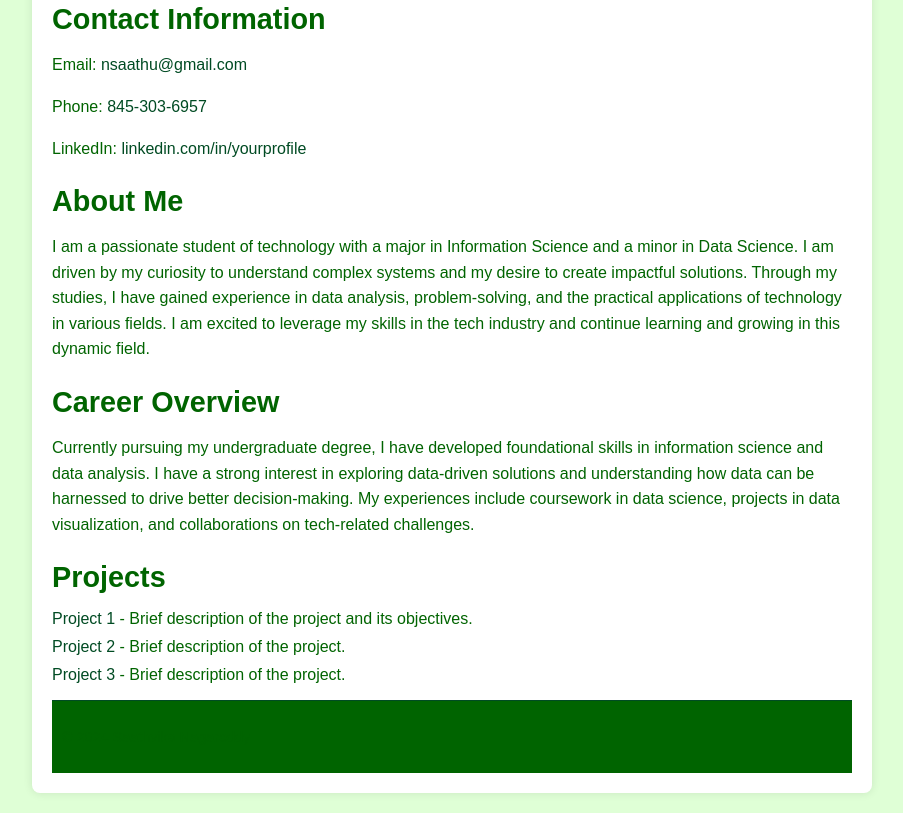
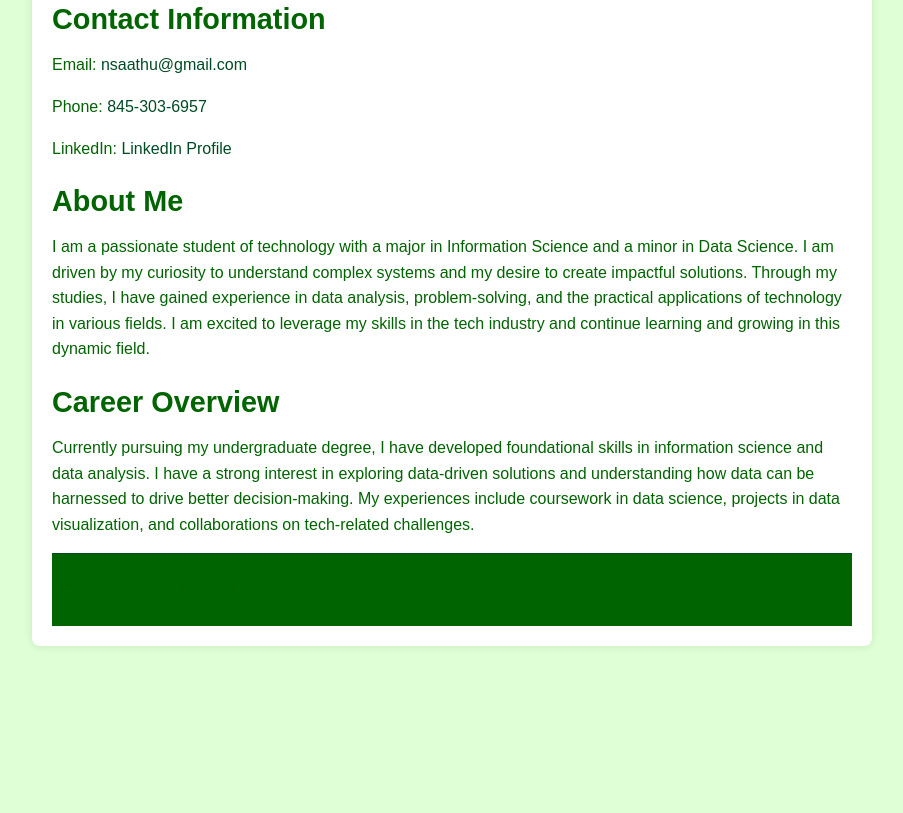
Before and after one commit to saathu-n/SaathuWebsite, a plain HTML site: page index.html in a window 1280 px wide. Shown: the part 354-1167 px from the top of the page, without its empty margins (188-1091 px from the left). After the commit the page ends 1020 px from the top, so only its background shows below. Drawn offline with Linux system fonts and the light colour scheme.

Commit message:
Updated Contact Information

```diff
--- a/index.html
+++ b/index.html
@@ -20,7 +20,7 @@
             <h2>Contact Information</h2>
             <p>Email: <a href="mailto:nsaathu@gmail.com">nsaathu@gmail.com</a></p>
             <p>Phone: <a href="tel:+18453036957">845-303-6957</a></p>
-            <p>LinkedIn: <a href="https://linkedin.com/in/yourprofile" target="_blank">linkedin.com/in/yourprofile</a></p>
+            <p>LinkedIn: <a href="https://www.linkedin.com/in/saathvika-nagareddy-62a350257?utm_source=share&utm_campaign=share_via&utm_content=profile&utm_medium=ios_app" target="_blank">LinkedIn Profile</a></p>
         </section>
 
         <section id="about">
@@ -33,15 +33,6 @@
             <p>Currently pursuing my undergraduate degree, I have developed foundational skills in information science and data analysis. I have a strong interest in exploring data-driven solutions and understanding how data can be harnessed to drive better decision-making. My experiences include coursework in data science, projects in data visualization, and collaborations on tech-related challenges.</p>
         </section>
 
-        <section id="projects">
-            <h2>Projects</h2>
-            <ul>
-                <li><a href="https://github.com/yourprofile/project1" target="_blank">Project 1</a> - Brief description of the project and its objectives.</li>
-                <li><a href="https://github.com/yourprofile/project2" target="_blank">Project 2</a> - Brief description of the project.</li>
-                <li><a href="https://github.com/yourprofile/project3" target="_blank">Project 3</a> - Brief description of the project.</li>
-            </ul>
-        </section>
-
         <footer>
             <p>&copy; 2024 Saathvika Nagareddy</p>
         </footer>
```
